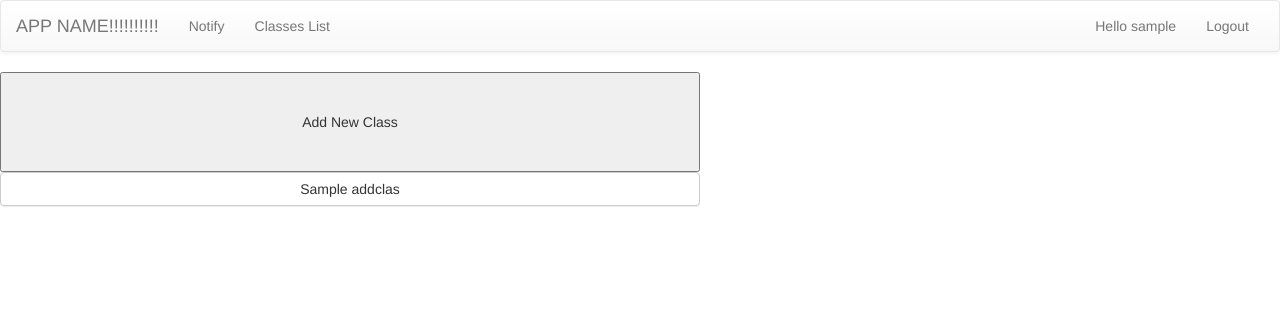
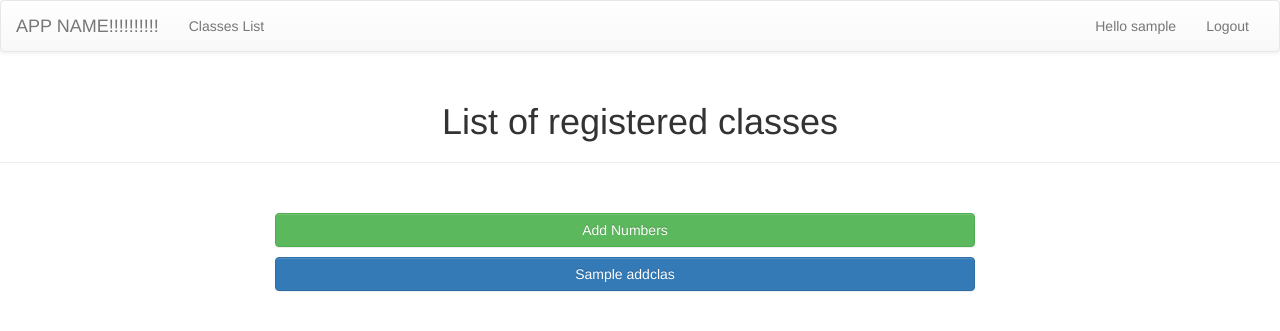
Before and after one commit to DrkSephy/lehman-hackathon, a Django app: page /addClass/ in a window 1280 px wide. Shown: the top 331 px of the page. Run offline with Django 3.2, Linux system fonts and the light colour scheme; a user stored in the database is signed in; tables that the repository leaves empty hold one stand-in row (values such as "Sample post"); some libraries are stand-ins or nearby versions.

Commit message:
Started app design

```diff
--- a/app/hack/forms.py
+++ b/app/hack/forms.py
@@ -14,5 +14,5 @@ class StudentDetails(forms.Form):
 	className = forms.CharField(max_length=20)
 
 class SendNotification(forms.Form):
-	class_name=forms.CharField(max_length=20)
+	class_name=forms.CharField(widget=forms.TextInput(attrs={'class' : 'btn-selector'}))
 	note = forms.CharField(widget=forms.Textarea)
--- a/app/hack/templates/addclass.html
+++ b/app/hack/templates/addclass.html
@@ -21,16 +21,159 @@
 
 <body>
 
-	<form method="POST" action="{% url 'hack.views.addClass' %}">
-	{% csrf_token %}
-		<input type="submit" id="addClassButton" value="Add New Class" style="width:700px; height:100px"/>
-	</form>
+
+{% if addNumbersMessage %}
+<div class="alert alert-success alert-dismissable">
+   <button type="button" class="close" data-dismiss="alert"
+      aria-hidden="true">
+      &times;
+   </button>
+   {{addNumbersMessage}}
+</div>
+{% endif %}
+
+{% if notifyMessage %}
+<div class="alert alert-success alert-dismissable">
+   <button type="button" class="close" data-dismiss="alert"
+      aria-hidden="true">
+      &times;
+   </button>
+   {{notifyMessage}}
+</div>
+{% endif %}
+
+
+<div style="margin-top:50px">
+ <h1 style="text-align:center">List of registered classes</h1>
+    <hr>
+    </div>
+<div style="margin-left:275px; margin-top:50px">
+	<!-- <form method="POST" action="{% url 'hack.views.addClass' %}"> -->
+	<!-- {% csrf_token %} -->
+		<!-- <input type="submit" class="btn btn-success" id="addClassButton" value="Add New Class" style="width:700px; height:100px"/> -->
+	<!-- </form> -->
+
+    <form method="POST" action="{% url 'hack.views.addNumbers' %}">
+    {% csrf_token %}
+        <input type="button" class="btn btn-success" data-toggle="modal" data-target="#myModal" id="addNumbersButton" value="Add Numbers" style="width:700px;"/>
+    </form>
 
 	<!--populate class for all classes in database, they will be buttons-->
 	<div class="btn-group-vertical" role="group">
 		{% for x in returnlist %}
-		<a href="{%url 'notify'%}"><button type="button" class="btn btn-default" data-toggle="modal" data-target="#modal-cancel" style="width:700px">{{x}}</button></a>
+		<!-- <a href="{%url 'notify'%}" ><button type="button" class="btn btn-primary" data-toggle="modal" data-target="#modal-cancel" style="width:700px; margin-top:10px">{{x}}</button></a> -->
+    <form method="POST" action="{% url 'sendNotification' %}">
+        {% csrf_token %}
+        <button type="button" class="btn-selector btn btn-primary" data-toggle="modal" data-target="#notifyModal" style="width:700px; margin-top:10px">{{x}}</button></a>
+    </form>
 		{% endfor %}
 	</div>
+
+    </div>
+
+
+
+
+
+
+<!-- ADD NUMBERS MODAL -->
+    <form method='POST' action="{% url 'addDetailsToDB' %}">
+    {%csrf_token %}
+    <div class="modal fade" id="myModal" tabindex="-1" role="dialog" aria-labelledby="myModalLabel" aria-hidden="true">
+        <div class="modal-dialog">
+            <div class="modal-content">
+                <div class="modal-header">
+                    <button type="button" class="close" data-dismiss="modal"><span aria-hidden="true">&times;</span><span class="sr-only">Close</span></button>
+                    <h4 class="modal-title" id="myModalLabel">Student Details</h4>
+                </div>
+                <div class="modal-body">
+                <table>
+                <tr>
+                <td>
+                Class Name:
+                </td>
+                <td>
+                {{studentDetailsForm.className}}
+                </td>
+                <tr>
+                <td>
+                    <h5>Phone Numbers:</h5>
+                    {{studentDetailsForm.phoneNumbers}}
+                </td>
+                <td style="margin-left:50px">
+                    <h5>Emails:</h5>
+                    {{studentDetailsForm.emails}}
+                    </td>
+                    </tr>
+                    </table>
+                </div>
+                <div class="modal-footer">
+                    <button type="button" class="btn btn-default" data-dismiss="modal">Close</button>
+                    <button type="submit" class="btn btn-primary">Save Numbers</button>
+                </div>
+            </div>
+        </div>
+    </div>
+    </form>
+    <!-- END OF END NUMBERS MODAL -->
+
+
+    <!-- NOTIFY MODAL -->
+    <form method='POST' action="{% url 'sendNotification' %}">
+    {%csrf_token %}
+    <div class="modal fade" id="notifyModal" tabindex="-1" role="dialog" aria-labelledby="myModalLabel" aria-hidden="true">
+        <div class="modal-dialog">
+            <div class="modal-content">
+                <div class="modal-header">
+                    <button type="button" class="close" data-dismiss="modal"><span aria-hidden="true">&times;</span><span class="sr-only">Close</span></button>
+                    <h4 class="modal-title" id="myModalLabel">Student Details</h4>
+                </div>
+                <div class="modal-body">
+                <table>
+                <tr>
+                <td>
+                Class:
+                <!-- </td> -->
+                <!-- <td> -->
+
+                <!-- <input type="text" disabled="disabled" style="margin-left:10px" value="22"id="classLabel"/> -->
+                {{notifyForm.class_name}}
+
+                </td>
+                <tr>
+                <td>
+                    <h5 style="padding-left:150px">Note:</h5>
+                </td>
+                </tr>
+                <tr>
+                <td style="padding-left:150px">
+                {{notifyForm.note}}
+                </td>
+                </tr>
+                </table>
+                </div>
+                <div class="modal-footer">
+                    <button type="button" class="btn btn-default" data-dismiss="modal">Close</button>
+                    <button type="submit" class="btn btn-primary">Send Notification</button>
+                </div>
+            </div>
+        </div>
+    </div>
+    </form>
+    <!-- END OF NOTIFY MODAL -->
+
+
+<script>
+    $(document).ready(function(){
+        $('.btn-selector').bind('click',function(){
+            $('#id_class_name').val($(this).text())
+
+        })
+
+    });
+
+
+</script>
+
 </body>
 </html>
--- a/app/hack/templates/base.html
+++ b/app/hack/templates/base.html
@@ -37,7 +37,7 @@
         <li><a href="{% url 'hack.views.signin'%}">Login</a></li>
         {% endif %}
         {% if user.is_authenticated %}
-        <li><a href="{% url 'hack.views.notify'%}">Notify</a></li>
+        <!-- <li><a href="{% url 'hack.views.notify'%}">Notify</a></li> -->
         <li><a href="{% url 'hack.views.addClass'%}">Classes List</a></li>
         {% endif %}
 
--- a/app/hack/views.py
+++ b/app/hack/views.py
@@ -69,6 +69,7 @@ def notify(request):
 @csrf_protect
 def sendNotification(request):
 	if request.user.is_authenticated():
+		pdb.set_trace()
 
 		className = str(request.POST.get('class_name'))
 		note = request.POST.get('note')
@@ -81,7 +82,8 @@ def sendNotification(request):
 			send_email(subject, msg_body, str(rec.email))
 			sendMessage(className, rec.number)
 
-		return render(request, 'notify.html', {"notifyMsg":"Messages sent successfully."})
+		# return render(request, 'notify.html', {"notifyMsg":"Messages sent successfully."})
+		return render(request, 'addclass.html',{'user':request.user, 'returnlist': AddClass.objects.all(), 'studentDetailsForm':StudentDetails(), 'notifyForm':SendNotification(), "notifyMessage":"Messages sent successfully"})
 
 
 
@@ -99,7 +101,7 @@ def logoutUser(request):
 
 def addClass(request):
 	# print "ADD NEWW CLASS PAGE"
-	return render(request, 'addclass.html',{'user':request.user, 'returnlist': AddClass.objects.all()})
+	return render(request, 'addclass.html',{'user':request.user, 'returnlist': AddClass.objects.all(), 'studentDetailsForm':StudentDetails(), 'notifyForm':SendNotification()})
 
 
 def base(request):
@@ -108,7 +110,7 @@ def base(request):
 
 def addDetailsToDB(request):
 	# pdb.set_trace()
-	phoneNumbers = request.POST.get('phoneNumbers')
+	phoneNumbers = str(request.POST.get('phoneNumbers'))
 	emails = request.POST.get('emails')
 	className = request.POST.get('className')
 
@@ -121,4 +123,4 @@ def addDetailsToDB(request):
 		student = StudentInfo.objects.get_or_create(number=str(number), email=str(email))	[0]
 		addClass.students.add(student)
 
-	return render(request, 'notify.html', {"msg":"Numbers added successfully"})
+	return render(request, 'addclass.html', {'user':request.user, 'returnlist': AddClass.objects.all(), 'studentDetailsForm':StudentDetails(), "addNumbersMessage":"Numbers added successfully"})
```
Also changed, not shown: app/hack/templates/notify.html (+4 -4 lines).
